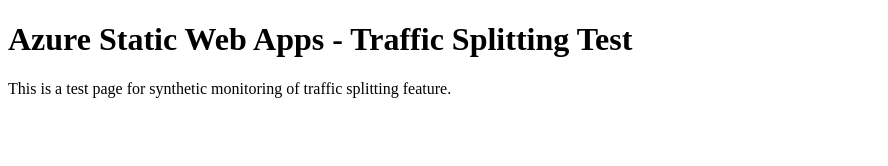
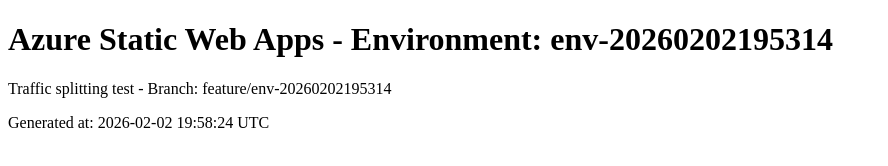
Before and after one commit to skylathadani-ms/synthetics-swa-traffic-20260202195314, a plain HTML site: page index.html in a window 1280 px wide. Shown: the whole page, without its empty margins (0-888 px from the left). Drawn offline with Linux system fonts and the light colour scheme.

Commit message:
Update index.html for env-20260202195314

```diff
--- a/index.html
+++ b/index.html
@@ -1,10 +1,11 @@
 <!DOCTYPE html>
 <html>
 <head>
-<title>Synthetics Test - Traffic Splitting</title>
+<title>Environment: env-20260202195314</title>
 </head>
 <body>
-<h1>Azure Static Web Apps - Traffic Splitting Test</h1>
-<p>This is a test page for synthetic monitoring of traffic splitting feature.</p>
+<h1>Azure Static Web Apps - Environment: env-20260202195314</h1>
+<p>Traffic splitting test - Branch: feature/env-20260202195314</p>
+<p>Generated at: 2026-02-02 19:58:24 UTC</p>
 </body>
 </html>
```
